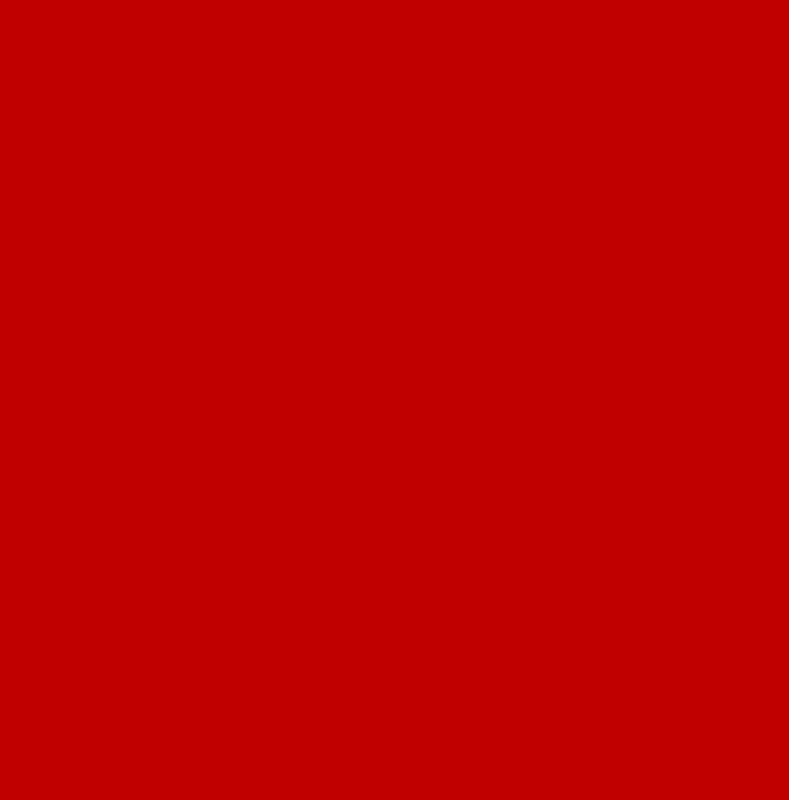
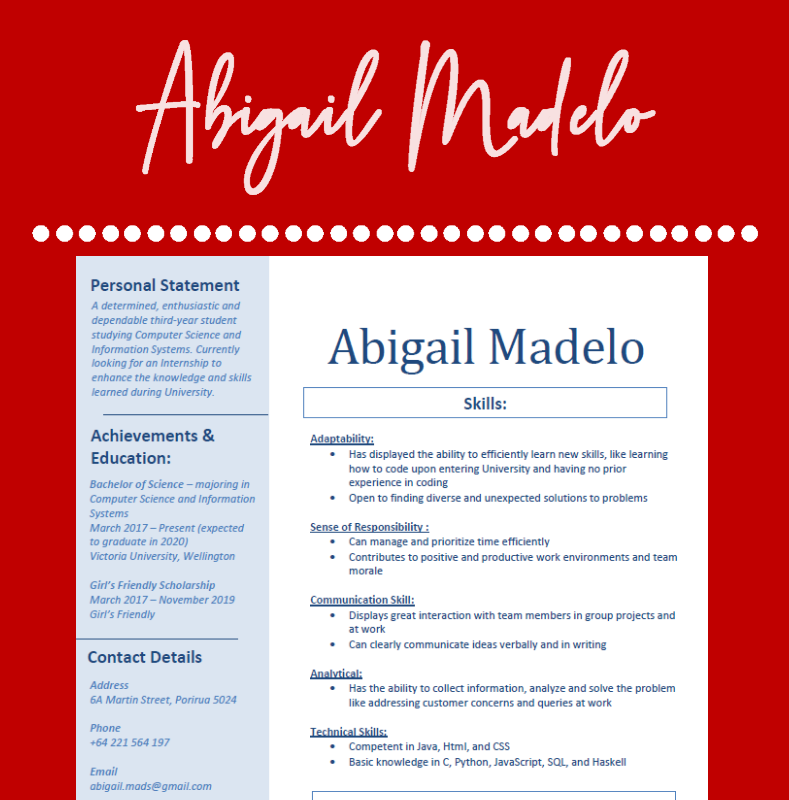
Before and after one commit to Aburgerl/Portfolio-Me, a website: page CVPage.html in a window 1280 px wide. Shown: the top 800 px of the page, without its empty margins (248-1037 px from the left). Drawn offline with Linux system fonts and the light colour scheme.

Commit message:
Adding Stuff

```diff
--- a/CVPage.html
+++ b/CVPage.html
@@ -13,6 +13,12 @@
 
 	<body style="background-color: #c00000;">
 
+		<a href="HomePage.html"><img src ="Pictures/Abigail Madelo_White.png" class="centreLogo"></a> <!-- Name "logo" -->
+
+		<img src ="Pictures/CircleBoys_White.png" class="centreLine">
+
+		<img src ="Pictures/CV_Img.png" style="width: 50%; display:block; margin: 0 auto;">
+
 	</body>
 
 </html>
```
Also changed, not shown: ContactMePage.html (+2 -1 lines), Pictures/Boop.png (deleted), Pictures/CV_Img.PNG (added), Pictures/CircleBoys_2.PNG (added).
